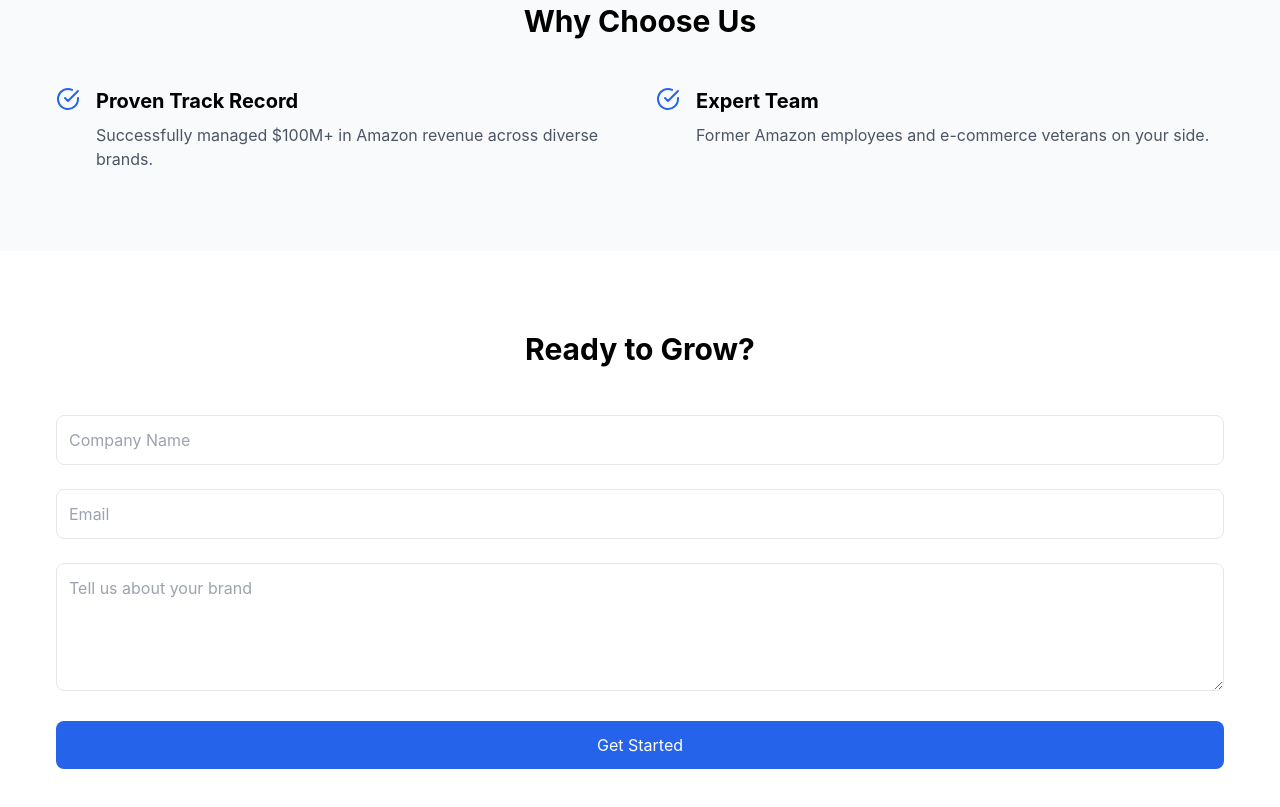
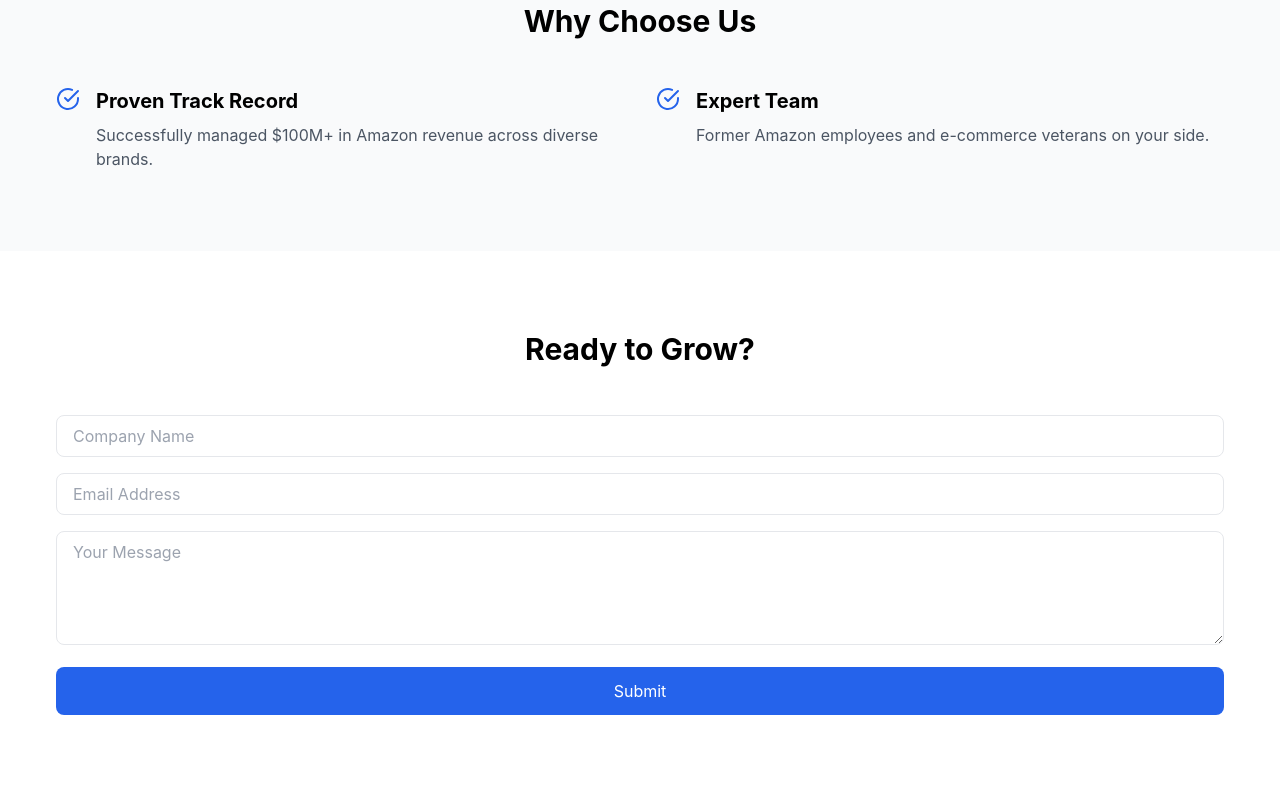
Before and after one commit to jimeny-ent/amazon-brand-management, a website: page index.html in a window 1280 px wide. Shown: the part 937-1744 px from the top of the page. Drawn offline with nearby package versions, Linux system fonts and the light colour scheme.

Commit message:
Update index.html

```diff
--- a/index.html
+++ b/index.html
@@ -97,37 +97,57 @@
     <section id="contact" class="py-20">
         <div class="container mx-auto px-4 max-w-xl">
             <h2 class="text-3xl font-bold text-center mb-12">Ready to Grow?</h2>
-            <form id="contactForm" class="space-y-6">
+            <form id="contactForm" class="space-y-4">
   <div>
-                    <input
-                        type="text"
-                        name="company"
-                        placeholder="Company Name"
-                        required
-                        class="w-full p-3 border rounded-lg focus:ring-2 focus:ring-blue-600 focus:outline-none"
-                    />
+    <input type="text" id="company" name="company" placeholder="Company Name" required
+           class="w-full px-4 py-2 border rounded-lg focus:border-blue-500 focus:ring-1 focus:ring-blue-500">
   </div>
   <div>
-                    <input
-                        type="email"
-                        name="email"
-                        placeholder="Email"
-                        required
-                        class="w-full p-3 border rounded-lg focus:ring-2 focus:ring-blue-600 focus:outline-none"
-                    />
+    <input type="email" id="email" name="email" placeholder="Email Address" required
+           class="w-full px-4 py-2 border rounded-lg focus:border-blue-500 focus:ring-1 focus:ring-blue-500">
   </div>
   <div>
-                    <textarea
-                        name="message"
-                        placeholder="Tell us about your brand"
-                        required
-                        class="w-full p-3 border rounded-lg h-32 focus:ring-2 focus:ring-blue-600 focus:outline-none"
-                    ></textarea>
+    <textarea id="message" name="message" placeholder="Your Message" required
+              class="w-full px-4 py-2 border rounded-lg focus:border-blue-500 focus:ring-1 focus:ring-blue-500"
+              rows="4"></textarea>
   </div>
-                <button type="submit" class="w-full bg-blue-600 text-white py-3 rounded-lg hover:bg-blue-700">
-                    Get Started
+  <button type="submit"
+          class="w-full bg-blue-600 text-white px-6 py-3 rounded-lg hover:bg-blue-700">
+    Submit
   </button>
 </form>
+
+<script>
+document.getElementById('contactForm').addEventListener('submit', async (e) => {
+  e.preventDefault();
+
+  const formData = {
+    company: document.getElementById('company').value,
+    email: document.getElementById('email').value,
+    message: document.getElementById('message').value
+  };
+
+  try {
+    const response = await fetch('/.netlify/functions/submit-form', {
+      method: 'POST',
+      headers: {
+        'Content-Type': 'application/json',
+      },
+      body: JSON.stringify(formData)
+    });
+
+    if (!response.ok) {
+      throw new Error(`HTTP error! status: ${response.status}`);
+    }
+
+    alert('Form submitted successfully!');
+    e.target.reset();
+  } catch (error) {
+    console.error('Error:', error);
+    alert('There was an error submitting the form. Please try again.');
+  }
+});
+</script>
         </div>
     </section>
 
```
Lines whose indentation alone changed are shown as unchanged.
